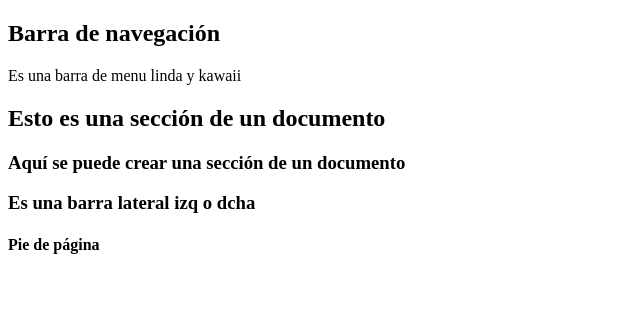
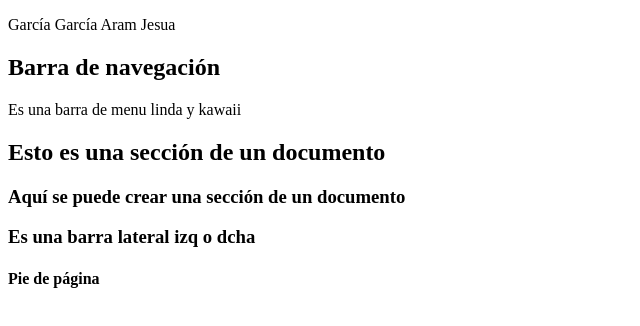
Before and after one commit to GarciaGarciaAramJesua/4iv7-psw-garcia-garcia-aram-jesua, a plain HTML site: page index.html in a window 1280 px wide. Shown: the whole page, without its empty margins (0-640 px from the left). Drawn offline with Linux system fonts and the light colour scheme.

Commit message:
Agregué mi nombre

```diff
--- a/index.html
+++ b/index.html
@@ -7,6 +7,7 @@
     <title>HTML 5 El futuro</title>
 </head>
 <body>
+    <p>García García Aram Jesua</p>
     <nav>
         <h1>Barra de navegación</h1>
         <p>Es una barra de menu linda y kawaii</p>
```
